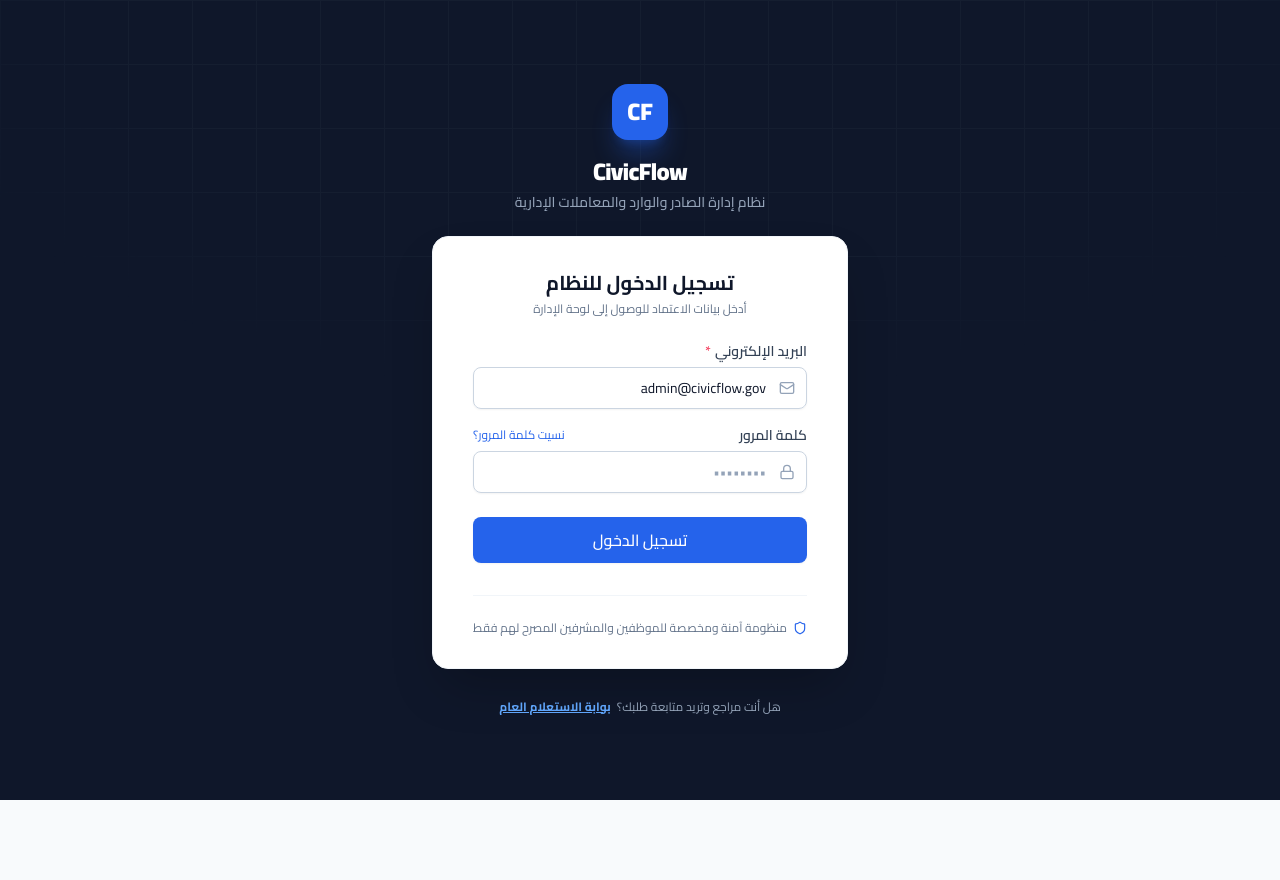
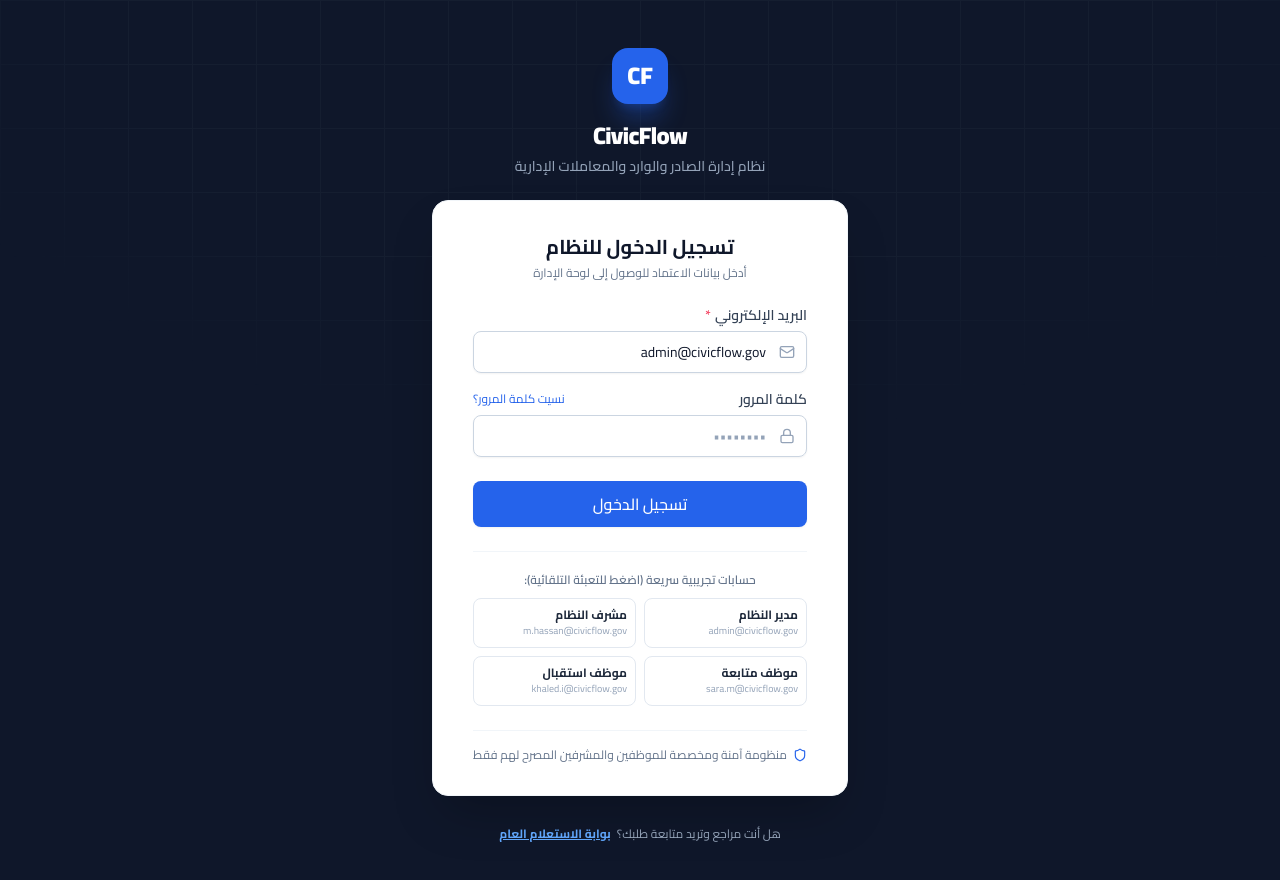
Before and after one commit to YoussefEiid/civicflow-frontend, a React (Vite) app: page /login in a window 1280 px wide. Shown: the top 880 px of the page. Before the commit the page ends 800 px from the top, so only its background shows below. Built offline with nearby package versions, Linux system fonts and the light colour scheme; no server answers.

Commit message:
feat: configure live render API fallback and quick demo accounts selection

```diff
--- a/render.yaml
+++ b/render.yaml
@@ -40,7 +40,7 @@ services:
         destination: /index.html
     envVars:
       - key: VITE_API_URL
-        value: https://civicflow-backend.onrender.com/api
+        value: https://civicflow-backend-1u3o.onrender.com/api
 
 # ------------------------------------------------------
 # 3. PostgreSQL Database
--- a/src/pages/auth/LoginPage.tsx
+++ b/src/pages/auth/LoginPage.tsx
@@ -77,7 +77,60 @@ export const LoginPage: React.FC = () => {
         </div>
       </form>
 
-      <div className="mt-8 pt-6 border-t border-slate-100 text-center">
+      {/* Demo Accounts Quick Selection */}
+      <div className="mt-6 pt-5 border-t border-slate-100">
+        <p className="text-xs font-semibold text-slate-500 mb-2.5 text-center">
+          حسابات تجريبية سريعة (اضغط للتعبئة التلقائية):
+        </p>
+        <div className="grid grid-cols-2 gap-2 text-xs">
+          <button
+            type="button"
+            onClick={() => {
+              setEmail('admin@civicflow.gov');
+              setPassword('CivicFlow@2026!');
+            }}
+            className="p-2 border border-slate-200 rounded-lg hover:border-blue-500 hover:bg-blue-50/50 text-right transition-colors"
+          >
+            <div className="font-bold text-slate-800">مدير النظام</div>
+            <div className="text-[10px] text-slate-400 truncate">admin@civicflow.gov</div>
+          </button>
+          <button
+            type="button"
+            onClick={() => {
+              setEmail('m.hassan@civicflow.gov');
+              setPassword('CivicFlow@2026!');
+            }}
+            className="p-2 border border-slate-200 rounded-lg hover:border-blue-500 hover:bg-blue-50/50 text-right transition-colors"
+          >
+            <div className="font-bold text-slate-800">مشرف النظام</div>
+            <div className="text-[10px] text-slate-400 truncate">m.hassan@civicflow.gov</div>
+          </button>
+          <button
+            type="button"
+            onClick={() => {
+              setEmail('sara.m@civicflow.gov');
+              setPassword('CivicFlow@2026!');
+            }}
+            className="p-2 border border-slate-200 rounded-lg hover:border-blue-500 hover:bg-blue-50/50 text-right transition-colors"
+          >
+            <div className="font-bold text-slate-800">موظف متابعة</div>
+            <div className="text-[10px] text-slate-400 truncate">sara.m@civicflow.gov</div>
+          </button>
+          <button
+            type="button"
+            onClick={() => {
+              setEmail('khaled.i@civicflow.gov');
+              setPassword('CivicFlow@2026!');
+            }}
+            className="p-2 border border-slate-200 rounded-lg hover:border-blue-500 hover:bg-blue-50/50 text-right transition-colors"
+          >
+            <div className="font-bold text-slate-800">موظف استقبال</div>
+            <div className="text-[10px] text-slate-400 truncate">khaled.i@civicflow.gov</div>
+          </button>
+        </div>
+      </div>
+
+      <div className="mt-6 pt-4 border-t border-slate-100 text-center">
         <p className="text-xs text-slate-500 flex items-center justify-center gap-1.5">
           <Shield className="w-3.5 h-3.5 text-blue-600" />
           منظومة آمنة ومخصصة للموظفين والمشرفين المصرح لهم فقط
--- a/src/services/apiClient.ts
+++ b/src/services/apiClient.ts
@@ -1,7 +1,11 @@
+const isBrowser = typeof window !== 'undefined';
+const isLocalhost = isBrowser && (window.location.hostname === 'localhost' || window.location.hostname === '127.0.0.1');
+
 const API_BASE_URL =
   (import.meta as any).env?.VITE_API_BASE_URL ||
   (import.meta as any).env?.VITE_API_URL ||
-  'http://localhost:5000/api';
+  (isLocalhost ? 'http://localhost:5000/api' : 'https://civicflow-backend-1u3o.onrender.com/api');
+
 
 let accessToken: string | null = null;
 let isRefreshing = false;
--- a/src/services/publicService.ts
+++ b/src/services/publicService.ts
@@ -38,12 +38,13 @@ export const publicService = {
     );
   },
 
-  // Download public attachment safely
   downloadAttachmentUrl: (attachmentId: string): string => {
+    const isBrowser = typeof window !== 'undefined';
+    const isLocalhost = isBrowser && (window.location.hostname === 'localhost' || window.location.hostname === '127.0.0.1');
     const baseUrl =
       (import.meta as any).env?.VITE_API_BASE_URL ||
       (import.meta as any).env?.VITE_API_URL ||
-      'http://localhost:5000/api';
+      (isLocalhost ? 'http://localhost:5000/api' : 'https://civicflow-backend-1u3o.onrender.com/api');
     return `${baseUrl}/public/attachments/${attachmentId}/download`;
   }
 };
```
